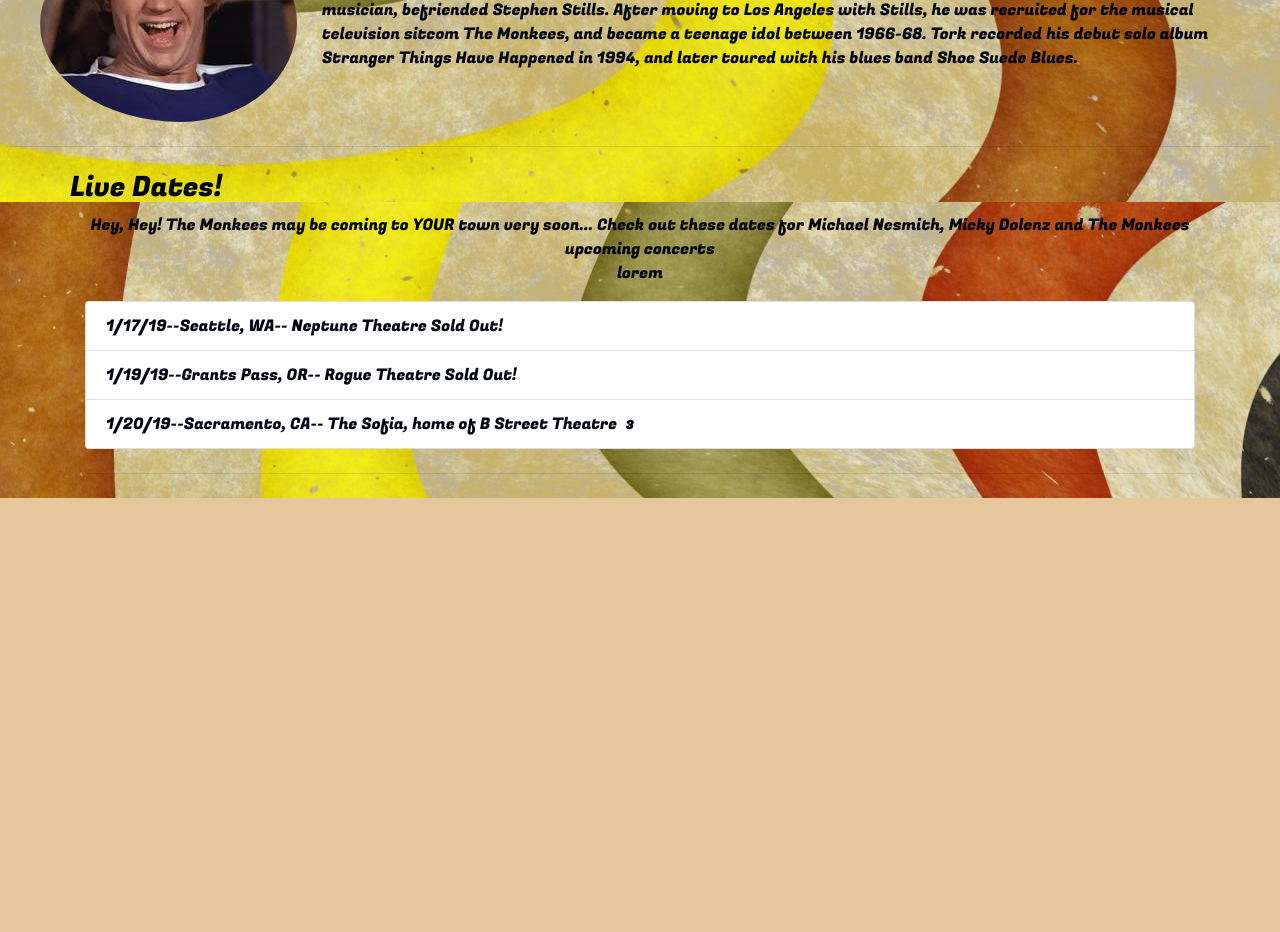
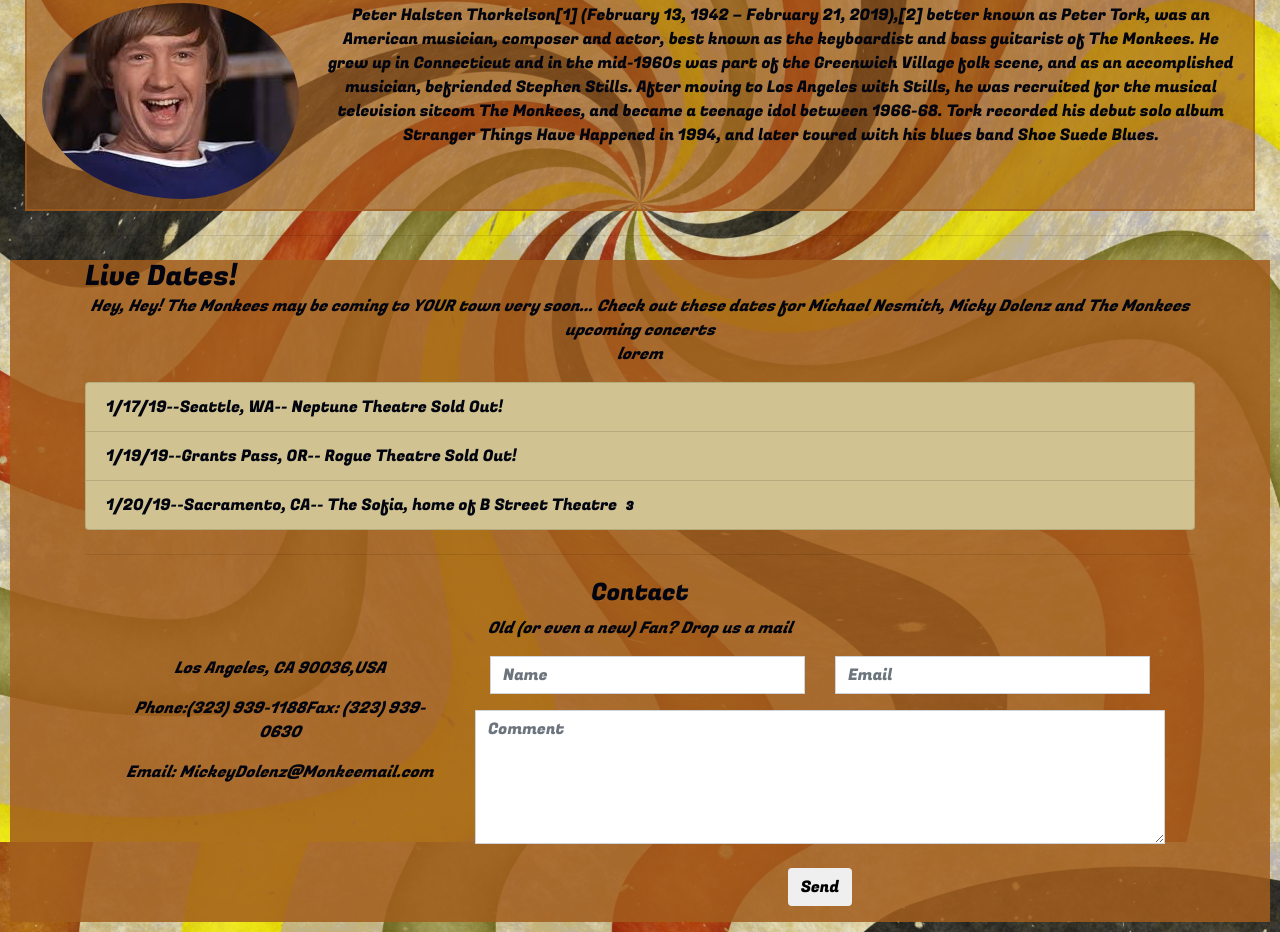
Before and after one commit to Davewalsh3/milestoneProjectOne, a plain HTML site: page index.html in a window 1280 px wide. Shown: the part 1718-2650 px from the top of the page. Before the commit the page ends 2216 px from the top, so only its background shows below. Drawn offline with nearby package versions, Linux system fonts and the light colour scheme.

Commit message:
fixed background image

```diff
--- a/index.html
+++ b/index.html
@@ -55,14 +55,14 @@
         </ul>
         <div class="carousel-inner">
             <div class="carousel-item active">
-                <img src="./assets/images/GreatestHitsOfTheMonkees.jpg">
+                <img class="image-fluid" src="./assets/images/GreatestHitsOfTheMonkees.jpg">
 
             </div>
             <div class="carousel-item">
-                <img src="./assets/images/TheMonkeesGreateastHitsalbumCover3.jpg">
+                <img class="image-fluid" src="./assets/images/TheMonkeesGreateastHitsalbumCover3.jpg">
             </div>
             <div class="carousel-item">
-                <img src="./assets/images/TheVeryBestOfTheMonkees2.jpg">
+                <img class="image-fluid" src="./assets/images/TheVeryBestOfTheMonkees2.jpg">
             </div>
 
         </div>
@@ -176,7 +176,35 @@
             <hr class="my-4">
 
     <!--------------Contact---------------------->
+  <div id="contact" class="container">
+                    <h4 class="text-center">Contact</h4>
+                    <p class="text-center"><em>Old (or even a new) Fan? Drop us a mail</em></p>
 
+                    <div class="row">
+                        <div class="col-md-4">
+
+                            <p><span class="glyphicon glyphicon-map-marker"></span>Los Angeles, CA 90036,USA</p>
+                            <p><span class="glyphicon glyphicon-phone"></span>Phone:(323) 939-1188Fax: (323) 939-0630</p>
+                            <p><span class="glyphicon glyphicon-envelope"></span>Email: MickeyDolenz@Monkeemail.com</p>
+                        </div>
+                        <div class="col-md-8">
+                            <div class="row">
+                                <div class="col-sm-6 form-group">
+                                    <input class="form-control" id="name" name="name" placeholder="Name" type="text" required>
+                                </div>
+                                <div class="col-sm-6 form-group">
+                                    <input class="form-control" id="email" name="email" placeholder="Email" type="email" required>
+                                </div>
+                            </div>
+                            <textarea class="form-control" id="comments" name="comments" placeholder="Comment" rows="5"></textarea>
+                            <br>
+                            <div class="row">
+                                <div class="col-md-12 form-group">
+                                    <button class="btn pull-right" type="submit">Send</button>
+                                </div>
+                            </div>
+                        </div>
+                    </div>
 
 
 
--- a/style.css
+++ b/style.css
@@ -1,52 +1,102 @@
 /*---Media Queries --*/
-@media (max-width: 992px) {
 
-  }
-@media (max-width: 768px) {
+@media (max-width: 992px) {}
 
-}
-@media (max-width: 576px) {
+@media (max-width: 768px) {}
 
+@media (max-width: 576px) {}
+
+#slides {
+    text-align: center;
+    position: relative;
 }
 
-#slides{
-    text-align: center;
-    position:relative;
+body {
+    margin: 10px;
+    font-family: 'Fugaz One', sans-serif, cursive;
+    background: url('./assets/images/color-swirl.jpg') no-repeat center center fixed;
+    -webkit-background-size: cover;
+    -moz-background-size: cover;
+    background-size: cover;
+    -o-background-size: cover;
+    color: #02040F!important;
+}
 
+/*---------------------------------------------
 
-}
 body {
     margin:10px;
     font-family: 'Fugaz One', sans-serif, cursive;
     color: #02040F!important;
     background-color: #E6C79C;
-    background-image:url('./assets/images/color-swirl.jpg');
+    background-image:url('./assets/images/color-swirl.jpg') ;
 }
+----------------------------------------------*/
+
 .navbar-brand {
     font-family: 'Monoton', cursive;
     color: #02040F!important;
 }
+
 .navbar-custom {
-    background-color: #B7990D;
+    background-color: rgba(163, 93, 29, 0.85);
     border-bottom-style: groove;
-    border-bottom-color: #2222 ;
+    border-bottom-color: #2222;
 }
+
 .carousel-indicators li {
     width: 10px;
     height: 10px;
     border-radius: 100%;
 }
+
+.carousel-inner {
+    margin: 0px;
+    padding: 0px;
+}
+
 .jumbotron {
-  background-color: transparent;
+    background-color: transparent;
 }
+
+.row {
+    text-align: center;
+    margin: auto;
+}
+
 .rounded-corners {
- border-radius: 50%;
- padding-right:25px;
+    border-radius: 50%;
+    padding-right: 25px;
 }
+
 .biographics {
+    padding-top: 10px;
+    padding-bottom: 10px;
+    background-color: rgba(163, 93, 29, 0.65);
+    border: 2px solid rgba(163, 93, 29, 0.7);
+}
 
+.bg-1 {
+    background-color: rgba(163, 93, 29, 0.85);
+    color: #02040F;
 
+}
 
+.bg-1 h3 {
+    color: #02040F;
+}
+
+.bg-1 p {
+    font-style: italic;
+}
+
+#tour .list-group-item {
+    background-color: #d0c391;
+}
+
+.form-control {
+    border-radius: 0;
+}
 
 /*
 Extra small (xs) devices (portrait phones, less than 576px)
```
